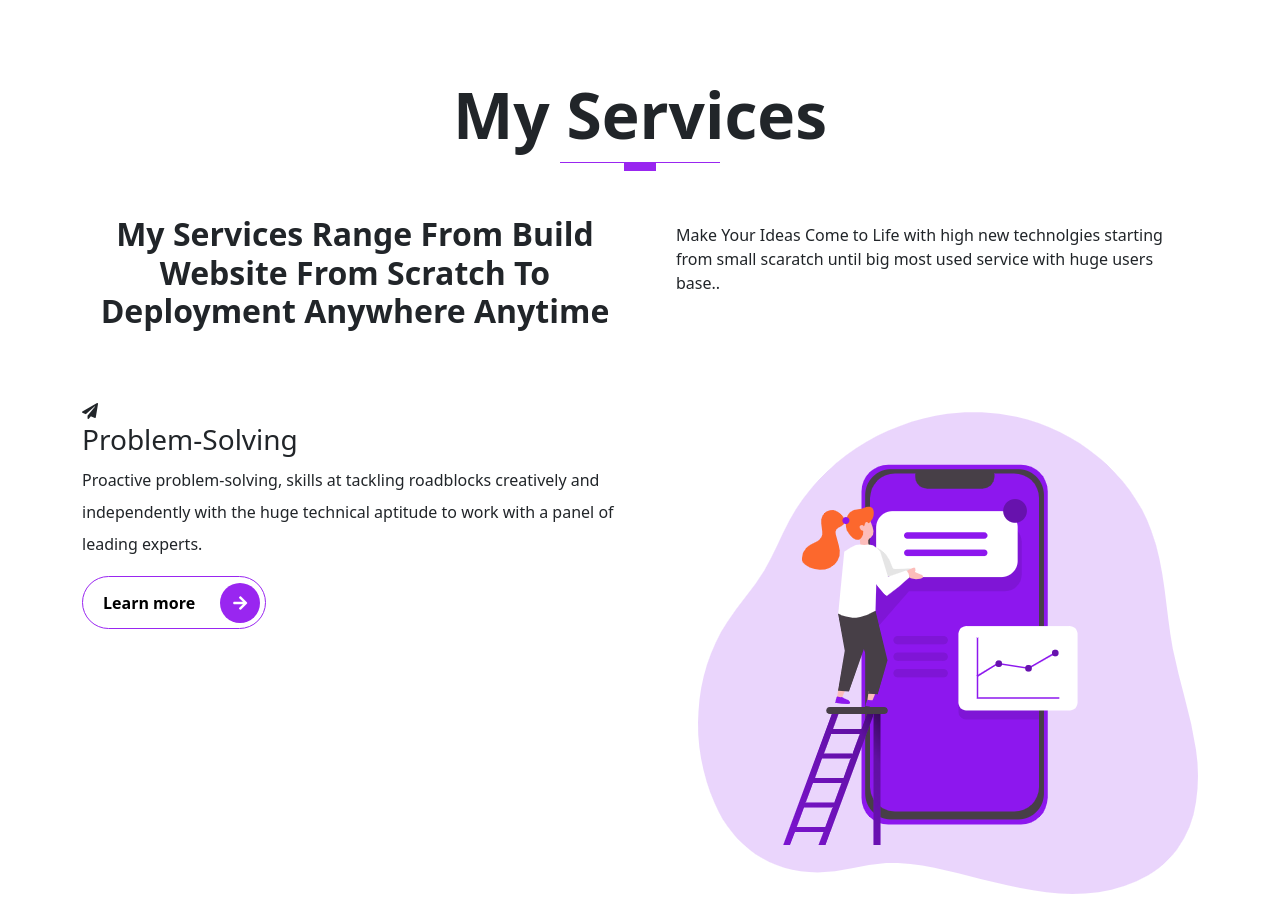
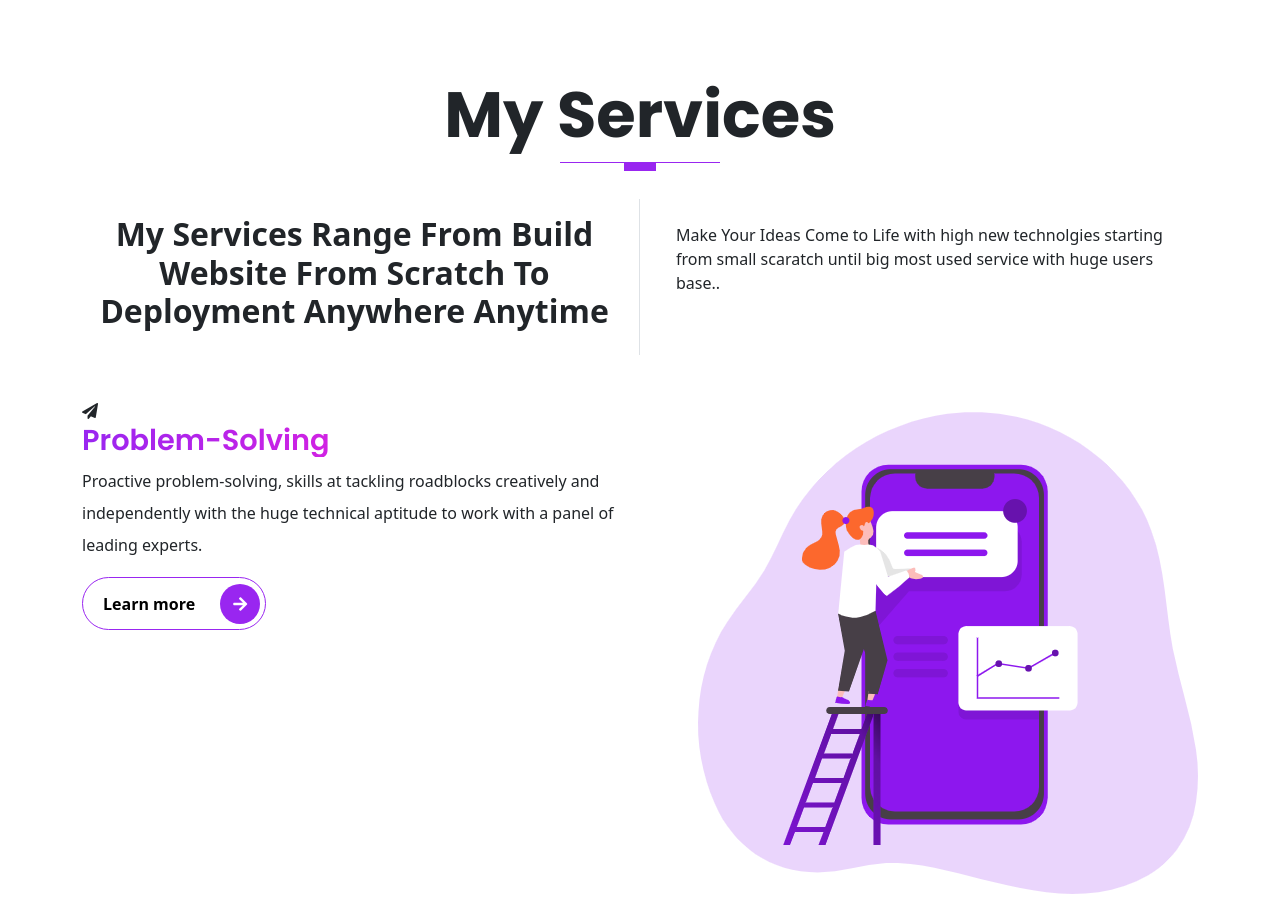
Before and after one commit to 3madov-77/My_portfolio, a website: page index.html in a window 1280 px wide. Shown: the part 1141-2047 px from the top of the page. Drawn offline with nearby package versions, Linux system fonts and the light colour scheme; files that its build step writes are made by us from their sources.

Commit message:
implementing our-services-section

```diff
--- a/scss/components/_typography.scss
+++ b/scss/components/_typography.scss
@@ -44,3 +44,36 @@
     margin-bottom: 1rem;
     background-color: $primary;
 }
+
+// DISPLAY 3
+.display-3 {
+    font-family: 'Poppins', sans-serif;
+
+    &--title {
+        font-size: 1.2rem;
+        text-transform: capitalize;
+        font-weight: 600;
+        font-family: 'Poppins', sans-serif;
+        display: inline-block;
+        background-image: linear-gradient(to right, $primary, $secondary);
+        background-clip: text;
+        -webkit-background-clip: text;
+        -webkit-text-fill-color: transparent;
+
+        @include media-breakpoint-up(lg) {
+            font-size: 1.8rem;
+        }
+
+
+    }
+}
+
+// BORDER RIGHT
+.border-right {
+    border-right: 0;
+
+    @include media-breakpoint-up(sm) {
+        border-right: 0.1rem solid $gray-300;
+        height: 100%;
+    }
+}
```
